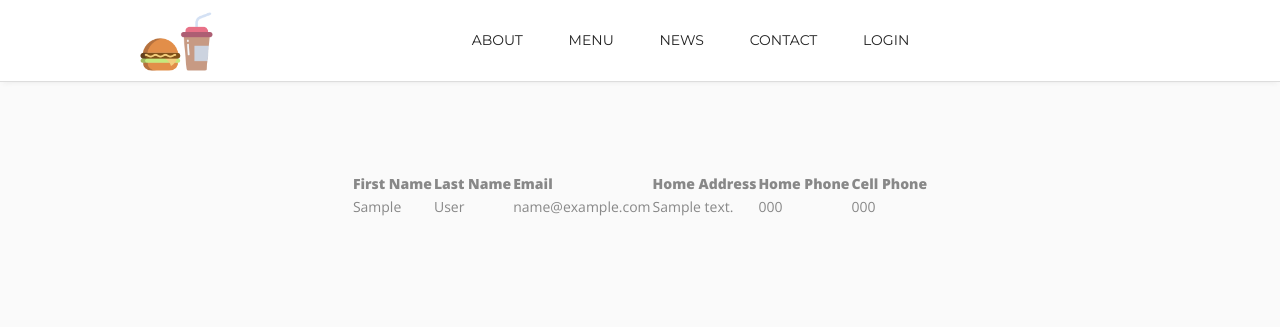
After one commit to ChiruhasBobbadi/BurgerShack-CMPE-272, a PHP site: page /includes/user.php in a window 1280 px wide. The commit adds this page. Shown: the top 327 px of the page. Run offline with PHP 8.4, Linux system fonts and the light colour scheme; tables that the repository leaves empty or names only in its code hold one stand-in row (values such as "Sample post"); some libraries are stand-ins or nearby versions.

Commit message:
connecting db

```diff
--- /dev/null
+++ b/includes/user.php
@@ -0,0 +1,132 @@
+<!doctype html>
+<html lang="en">
+<head>
+    <meta charset="utf-8">
+    <meta name="viewport" content="width=device-width, maximum-scale=1">
+
+
+    <link rel="shortcut icon" type="image/x-icon" href="favicon.png"/>
+
+
+    <link href='https://fonts.googleapis.com/css?family=Montserrat:400,700' rel='stylesheet' type='text/css'>
+    <link href='https://fonts.googleapis.com/css?family=Open+Sans:400,300,800italic,700italic,600italic,400italic,300italic,800,700,600' rel='stylesheet' type='text/css'>
+
+    <link rel="stylesheet" href="https://stackpath.bootstrapcdn.com/bootstrap/4.1.3/css/bootstrap.min.css" integrity="sha384-MCw98/SFnGE8fJT3GXwEOngsV7Zt27NXFoaoApmYm81iuXoPkFOJwJ8ERdknLPMO" crossorigin="anonymous">
+
+    <link rel="stylesheet" href="https://use.fontawesome.com/releases/v5.7.0/css/all.css" integrity="sha384-lZN37f5QGtY3VHgisS14W3ExzMWZxybE1SJSEsQp9S+oqd12jhcu+A56Ebc1zFSJ" crossorigin="anonymous">
+
+
+    <link href="css/style.css" rel="stylesheet" type="text/css">
+    <link href="css/font-awesome.css" rel="stylesheet" type="text/css">
+    <link href="css/responsive.css" rel="stylesheet" type="text/css">
+    <link href="css/animate.css" rel="stylesheet" type="text/css">
+
+    <script type="text/javascript" src="js/jquery.1.8.3.min.js"></script>
+    <script type="text/javascript" src="js/bootstrap.js"></script>
+    <script type="text/javascript" src="js/jquery-scrolltofixed.js"></script>
+    <script type="text/javascript" src="js/jquery.easing.1.3.js"></script>
+    <script type="text/javascript" src="js/jquery.isotope.js"></script>
+    <script type="text/javascript" src="js/wow.js"></script>
+    <script type="text/javascript" src="js/classie.js"></script>
+    <title>User Section</title>
+</head>
+<body>
+
+
+<?php require "dbconnect.php" ?>
+
+<nav class="main-nav-outer" id="test">
+    <div class="container">
+        <ul class="main-nav">
+            <li class="small-logo"><a href="#header"><img class="headerlogo" style="width:30%" src="img/logo.png" alt=""></a></li>
+            <li><a href="../index.php#about">ABOUT</a></li>
+            <li><a href="../index.php#menu">MENU</a></li>
+            <li><a href="../index.php#news">NEWS</a></li>
+            <li><a href="../index.php#devContact">Contact</a></li>
+            <li><a href="../index.php#login.php">Login</a></li>
+
+
+        </ul>
+        <a class="res-nav_click" href="#"><i class="fa-bars"></i></a>
+    </div>
+</nav>
+
+
+
+
+<section class="main-section alabaster" id="users">
+<div class="container fullsize">
+    <table align = center>
+        <tr>
+
+            <td class="tableheader"><strong>First Name</strong></td>
+            <td class="tableheader"><strong>Last Name</strong></td>
+            <td class="tableheader"><strong>Email</strong></td>
+            <td class="tableheader"><strong>Home Address</strong></td>
+            <td class="tableheader"><strong>Home Phone</strong></td>
+            <td class="tableheader"><strong>Cell Phone</strong></td>
+
+        </tr>
+        <?php
+        if(isset($_POST["search"])){
+            $sql = "SELECT * FROM users WHERE";
+            if(isset($_POST["name"]) and $_POST["name"]!=""){
+                $sql=$sql." firstname LIKE '%".$_POST["name"]."%' OR lastname LIKE '%".$_POST["name"]."%'";
+            }
+            else{
+                $sql=$sql." firstname = '' OR lastname= ''";
+            }
+            if(isset($_POST["email"]) and $_POST["email"] != "" ){
+                $sql=$sql."OR email LIKE '%".$_POST["email"]."%'";
+            }
+            if(isset($_POST["phone"]) and $_POST["phone"] != ""){
+                $sql=$sql."OR homephone LIKE'%".$_POST["phone"]."%' OR cellphone LIKE '%".$_POST["phone"]."%';";
+            }
+
+            $result = $conn->query($sql);
+        }
+
+        else{
+            $sql = "SELECT * FROM users";
+            $result = $conn->query($sql);
+        }
+
+
+        while($row = $result -> fetch_assoc()){
+            echo "<tr>";
+            echo "<td>";
+            echo $row["firstname"];
+            echo "</td>";
+            echo "<td>";
+            echo $row["lastname"];
+            echo "</td>";
+            echo "<td>";
+            echo $row["email"];
+            echo "</td>";
+            echo "<td>";
+            echo $row["homeaddress"];
+            echo "</td>";
+            echo "<td>";
+            echo $row["homephone"];
+            echo "</td>";
+            echo "<td>";
+            echo $row["cellphone"];
+            echo "</td>";
+            echo "</tr>";
+        }
+        ?>
+    </table>
+
+</div>
+</section>
+
+
+
+
+
+
+
+
+
+</body>
+</html>
```
Also changed, not shown: includes/users.php (added, +10 -0 lines), index.php (+27 -1 lines).
